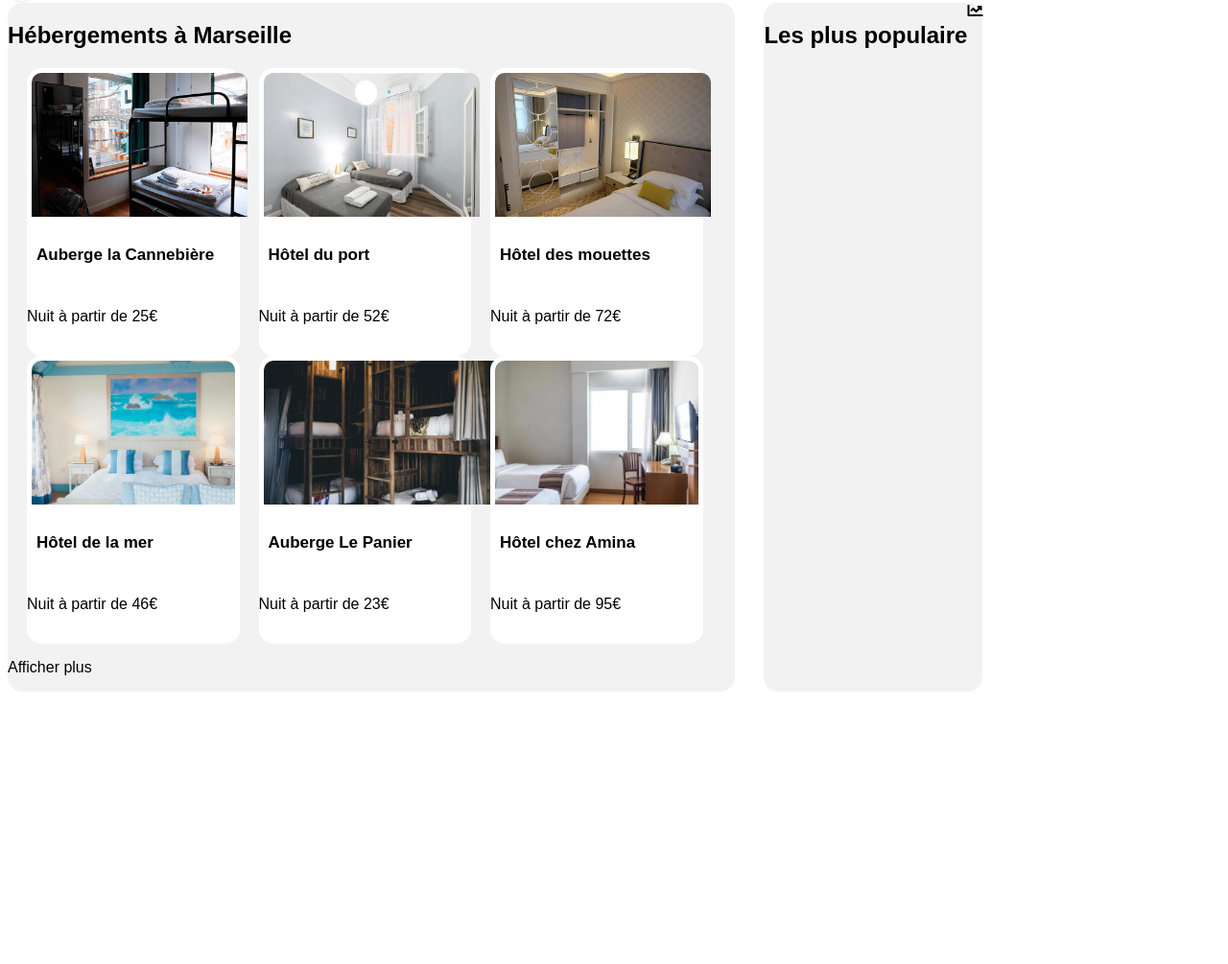
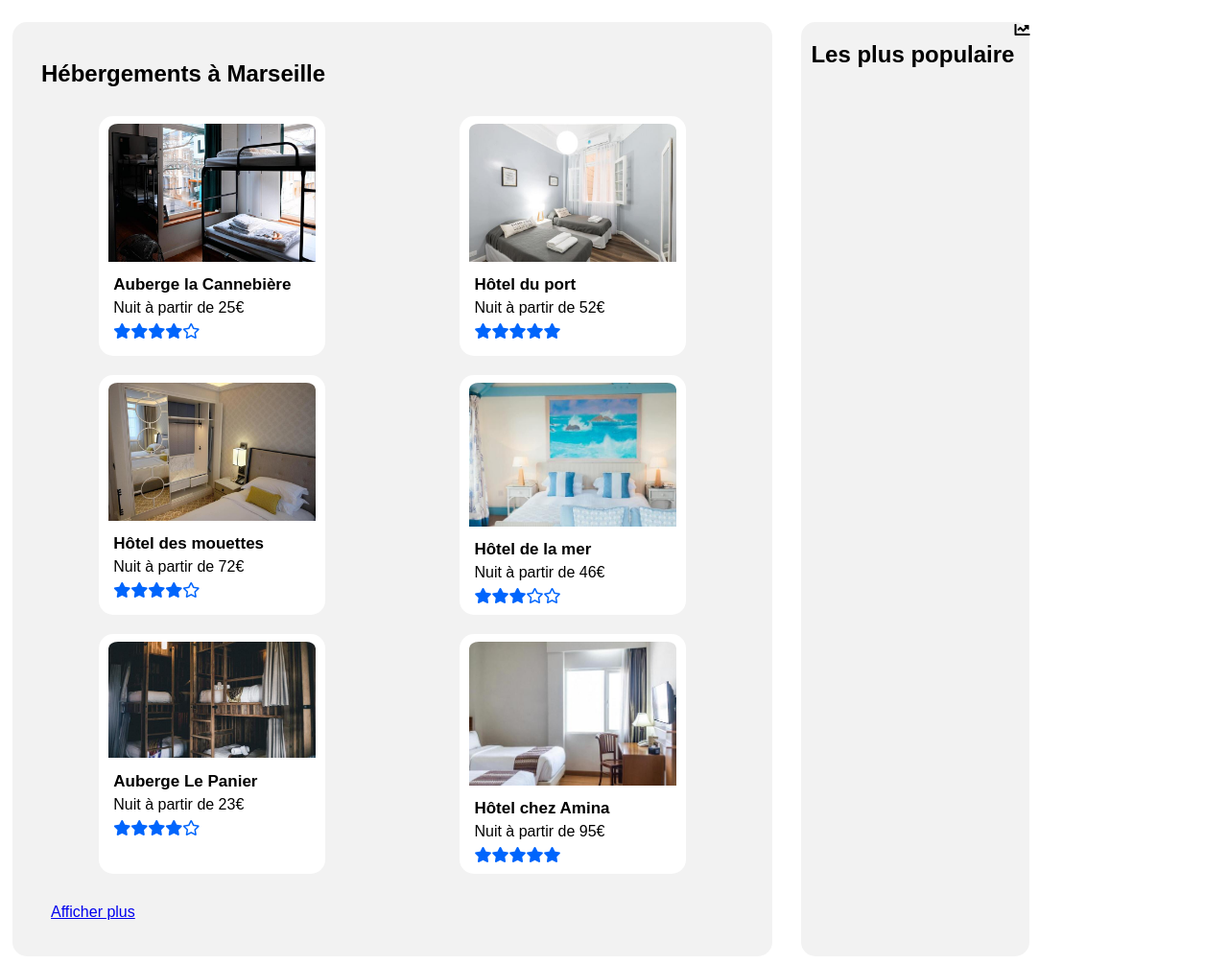
Before and after one commit to Damedesang/PorcherMarine_2_10022021, a plain HTML site: page Index.html in a window 1280 px wide. Shown: the part 352-1357 px from the top of the page at 96% size. Before the commit the page ends 1081 px from the top, so only its background shows below. Drawn offline with Linux system fonts and the light colour scheme.

Commit message:
Finalisation de la partie résultats
Ajustement et finalisation de la partie résultats. Encore quelques defaut a reosudre comme la police pour "afficher plus".

```diff
--- a/Index.html
+++ b/Index.html
@@ -49,7 +49,7 @@
                                     <input type="checkbox">
                                     <i class="fas fa-money-bill-wave"></i>
                                 </label>
-                                <h2>Economique</h2>
+                                <h2>Économique</h2>
                             </div>
                         </fieldset>
                     </form>
@@ -89,7 +89,7 @@
                 </div>
                 <div class="information">
                     <div class="iconeinfo">
-                        <i class="fas fa-exclamation"></i>
+                        <i class="fas fa-info"></i>
                     </div>
                     <p>Plus de 500 logements sont disponibles dans cette ville</p>
                 </div>
@@ -104,34 +104,78 @@
                             <img src="images/hebergements/4_small/marcus-loke-WQJvWU_HZFo-unsplash.jpg" alt="Auberge la Cannebière"/>
                             <h2>Auberge la Cannebière</h2>
                             <p>Nuit à partir de 25€</p>
+                            <div class="etoile">
+                                <i class="fas fa-star"></i>
+                                <i class="fas fa-star"></i>
+                                <i class="fas fa-star"></i>
+                                <i class="fas fa-star"></i>
+                                <i class="far fa-star"></i>
+                            </div>
                         </div>
                         <div class="blocslogement">
                             <img src="images/hebergements/4_small/fred-kleber-gTbaxaVLvsg-unsplash.jpg" alt="Hôtel du port"/>
                             <h2>Hôtel du port</h2>
                             <p>Nuit à partir de 52€</p>
+                            <div class="etoile">
+                                <i class="fas fa-star"></i>
+                                <i class="fas fa-star"></i>
+                                <i class="fas fa-star"></i>
+                                <i class="fas fa-star"></i>
+                                <i class="fas fa-star"></i>
+                            </div>
                         </div>
                         <div class="blocslogement">
                             <img src="images/hebergements/4_small/reisetopia-B8WIgxA_PFU-unsplash.jpg" alt="Hôtel des mouettes"/>
                             <h2>Hôtel des mouettes</h2>
                             <p>Nuit à partir de 72€</p>
+                            <div class="etoile">
+                                <i class="fas fa-star"></i>
+                                <i class="fas fa-star"></i>
+                                <i class="fas fa-star"></i>
+                                <i class="fas fa-star"></i>
+                                <i class="far fa-star"></i>
+                            </div>
                         </div>
                         <div class="blocslogement">
                             <img src="images/hebergements/4_small/annie-spratt-Eg1qcIitAuA-unsplash.jpg" alt="Hôtel de la mer"/>
                             <h2>Hôtel de la mer</h2>
                             <p>Nuit à partir de 46€</p>
+                            <div class="etoile">
+                                <i class="fas fa-star"></i>
+                                <i class="fas fa-star"></i>
+                                <i class="fas fa-star"></i>
+                                <i class="far fa-star"></i>
+                                <i class="far fa-star"></i>
+                            </div>
                         </div>
                         <div class="blocslogement">
                             <img src="images/hebergements/4_small/nicate-lee-kT-ZyaiwBe0-unsplash.jpg" alt="Auberge Le Panier"/>
                             <h2>Auberge Le Panier</h2>
                             <p>Nuit à partir de 23€</p>
+                            <div class="etoile">
+                                <i class="fas fa-star"></i>
+                                <i class="fas fa-star"></i>
+                                <i class="fas fa-star"></i>
+                                <i class="fas fa-star"></i>
+                                <i class="far fa-star"></i>
+                            </div>
                         </div>
                         <div class="blocslogement">
                             <img src="images/hebergements/4_small/febrian-zakaria-M6S1WvfW68A-unsplash.jpg" alt="Hôtel chez Amina"/>
                             <h2>Hôtel chez Amina</h2>
                             <p>Nuit à partir de 95€</p>
+                            <div class="etoile">
+                                <i class="fas fa-star"></i>
+                                <i class="fas fa-star"></i>
+                                <i class="fas fa-star"></i>
+                                <i class="fas fa-star"></i>
+                                <i class="fas fa-star"></i>
+                            </div>
                         </div>
                     </div>
-                    <p>Afficher plus</p>
+                    <div class="plus">
+                        <p><a href="#">Afficher plus</a></p>
+                    </div>
                 </div>
                 <div class="populaire">
                     <!--Plus populaire-->
--- a/Styles.css
+++ b/Styles.css
@@ -30,6 +30,11 @@ select,
 textarea {
     font-family: inherit;
     font-size: 100%;
+}
+
+html {
+    margin-right: 5px;
+    margin-left: 5px;
 }
 
 /* #endregion */
@@ -189,13 +194,15 @@ p {
     display: flex;
     align-items: center;
     justify-content: center;
-    border: solid 2px;
+    border: solid 2px #F2F2F2;
     border-radius: 50px;
     padding-left: 15px;
     padding-right: 15px;
     padding-top: 0px;
     padding-bottom: 0px;
+    color: #0065FC;
 }
+
 
 .formfiltres {
     border: none;
@@ -208,10 +215,7 @@ h2 {
     font-size: 17px;
     padding-left: 10px;
     padding-right: 10px;
-}
-
-.fas fa-child {
-    background-color: #0065FC;
+    color: black;
 }
 
 .boxfiltres i {
@@ -239,15 +243,19 @@ h2 {
 }
 
 .iconeinfo {
+    max-width: 10px;
+    max-height: 10px;
     border: solid 2px #F2F2F2;
     border-radius: 50px;
     padding-left: 10px;
     padding-right: 10px;
-    padding-top: 1px;
-    padding-bottom: 1px;
+    padding-top: 10px;
+    padding-bottom: 10px;
     display: flex;
     align-items: center;
     justify-content: center;
+    color: #0065FC;
+    margin-right: 10px;
 }
 
 /* #endregion */
@@ -256,6 +264,7 @@ h2 {
 .partieherbergement {
     display: flex;
     flex-wrap: wrap;
+    margin-top: 20px;
 }
 
 .resultats {
@@ -263,38 +272,77 @@ h2 {
     border-radius: 15px;
     max-width: 60%;
     display: flex;
+    justify-content: space-between;
     flex-wrap: wrap;
+    padding-left: 20px;
+    padding-right: 20px;
     margin-right: 30px;
+    padding-top: 20px;
 }
 
 .blocresultats {
     display: flex;
-    flex-direction: row;
+    justify-content: space-around;
     flex-wrap: wrap;
-    margin-left: 10px;
-    margin-right: 10px;
 }
 
 .blocslogement {
     background-color: white;
     display: flex;
-    flex-wrap: wrap;
+    flex-direction: column;
     width: 30%;
-    height: 300px;
+    height: 250px;
     border-radius: 15px;
     margin-left: 10px;
     margin-right: 10px;
+    margin-top: 10px;
+    margin-bottom: 10px;
+    padding-left: 5px;
+    padding-right: 5px;
+}
+
+.partieherbergement h1 {
+    padding-left: 10px;
+
+}
+
+.partieherbergement h2 {
+    font-family: "Raleway-Bold", Arial, Helvetica, sans-serif;
+    font-size: 17px;
+    padding-left: 10px;
+}
+
+.partieherbergement p {
+    font-family: "Regular", Arial, Helvetica, sans-serif;
+    padding-left: 10px;
+    margin-top: 0px;
+    line-height: 0px;
 }
 
 .partieherbergement img {
-    width: 300px;
-    height: 150px;
+    max-width: 100%;
+    max-height: 60%;
     border-top-left-radius: 15px;
     border-top-right-radius: 15px;
-    padding-top: 5px;
+    padding-top: 8px;
     padding-left: 5px;
     padding-right: 5px;
     object-fit: cover;
+}
+
+.etoile {
+    display: flex;
+    flex-direction: row;
+    padding-left: 10px;
+    color: #0065FC
+}
+
+.plus {
+    font-style: none;
+    font-family: "Raleway-ExtraBold", Arial, Helvetica, sans-serif;
+    margin-top: 30px;
+    margin-bottom: 30px;
+    padding-left: 10px;
 }
 
 .populaire {
```
